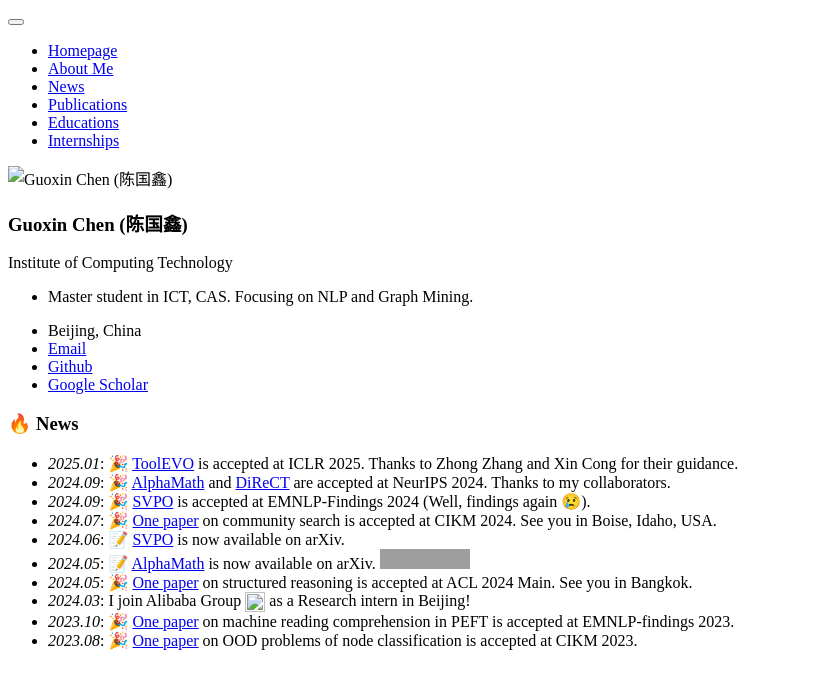
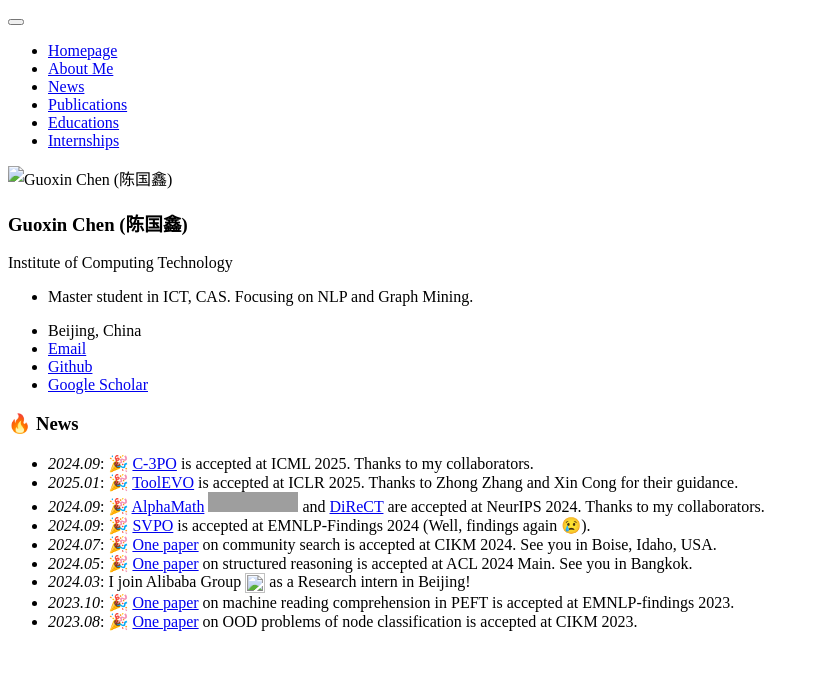
Before and after one commit to Chen-GX/Chen-GX.github.io, a Jekyll site: the page built from _pages/includes/news.md, in a window 1280 px wide. Shown: the top 689 px of the page, without its empty margins (0-819 px from the left). Built offline with Jekyll 4.4.1, drawn with Linux system fonts in a browser that asks for light colours; our own code applies the rules of GitHub Pages for plain Markdown files; grey boxes are pictures that could not be loaded.

Commit message:
update news

```diff
--- a/_pages/includes/news.md
+++ b/_pages/includes/news.md
@@ -1,10 +1,9 @@
 # 🔥 News
+- *2024.09*: 🎉 [C-3PO](https://arxiv.org/abs/2502.06205) is accepted at ICML 2025. Thanks to my collaborators.
 - *2025.01*: 🎉 [ToolEVO](https://arxiv.org/abs/2410.06617) is accepted at ICLR 2025. Thanks to Zhong Zhang and Xin Cong for their guidance.
-- *2024.09*: 🎉 [AlphaMath](https://arxiv.org/abs/2405.03553) and [DiReCT](https://arxiv.org/abs/2408.01933) are accepted at NeurIPS 2024. Thanks to my collaborators.
+- *2024.09*: 🎉 [AlphaMath](https://arxiv.org/abs/2405.03553) [![](https://img.shields.io/github/stars/MARIO-Math-Reasoning/Super_MARIO?style=social&label=Code+Stars)](https://github.com/MARIO-Math-Reasoning/Super_MARIO) and [DiReCT](https://arxiv.org/abs/2408.01933) are accepted at NeurIPS 2024. Thanks to my collaborators.
 - *2024.09*: 🎉 [SVPO](https://arxiv.org/abs/2406.10858) is accepted at EMNLP-Findings 2024 (Well, findings again 😢).
 - *2024.07*: 🎉 [One paper](https://arxiv.org/abs/2311.08919) on community search is accepted at CIKM 2024. See you in Boise, Idaho, USA.
-- *2024.06*: 📝 [SVPO](https://arxiv.org/abs/2406.10858) is now available on arXiv.
-- *2024.05*: 📝 [AlphaMath](https://arxiv.org/abs/2405.03553) is now available on arXiv. [![](https://img.shields.io/github/stars/MARIO-Math-Reasoning/Super_MARIO?style=social&label=Code+Stars)](https://github.com/MARIO-Math-Reasoning/Super_MARIO)
 - *2024.05*: 🎉 [One paper](https://arxiv.org/pdf/2401.13246) on structured reasoning is accepted at ACL 2024 Main. See you in Bangkok.
 - *2024.03*: I join Alibaba Group <img src='../../images/tongyi_logo.png' style="width: 20px; height: 20px; vertical-align: middle;"> as a Research intern in Beijing!
 - *2023.10*: 🎉 [One paper](https://aclanthology.org/2023.findings-emnlp.343/) on machine reading comprehension in PEFT is accepted at EMNLP-findings 2023.
```
Also changed, not shown: _pages/includes/pub.md (+1 -0 lines).
